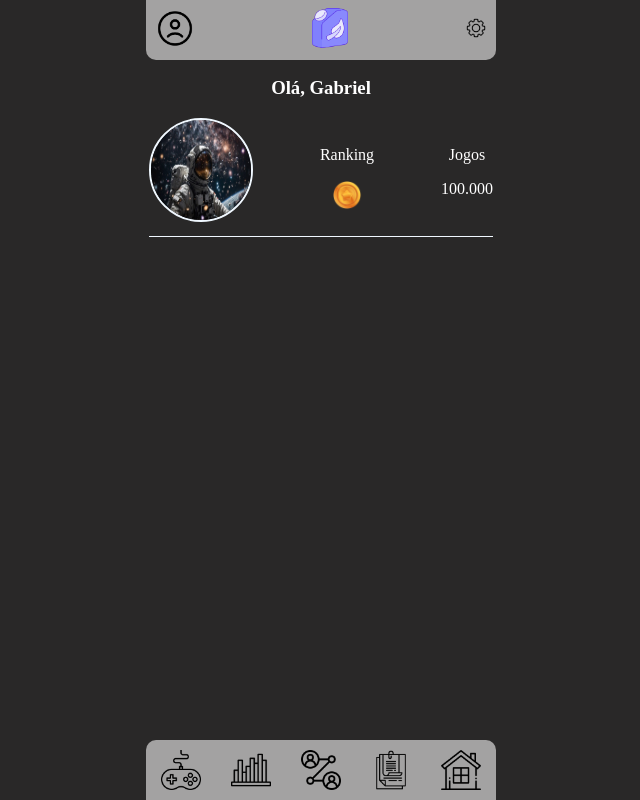
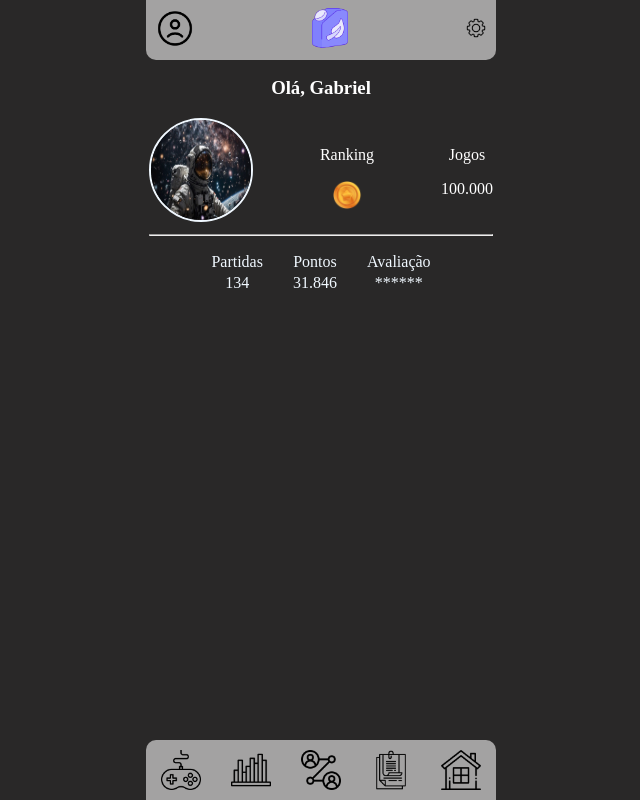
Before and after one commit to Karabolsak/vite-react, a React (Vite) app: page / in a window 1280 px wide. Shown: the whole page, without its empty margins (319-959 px from the left). Built offline with nearby package versions, Linux system fonts and the light colour scheme.

Commit message:
funcionalidade novos Home

```diff
--- a/src/home/index.tsx
+++ b/src/home/index.tsx
@@ -12,7 +12,7 @@ export default function Home () {
             <motion.div
                 initial={{ opacity: 0, scale: 0.8 }}
                 animate={{ opacity: 1, scale: 1 }}
-                transition={{ duration: 0.5, delay: 0.3 }}
+                transition={{ duration: 0.2, delay: 0.3 }}
                 >
                 <h3>Olá, Gabriel</h3>
             </motion.div>
@@ -20,7 +20,7 @@ export default function Home () {
                 <motion.div
                     initial={{ opacity: 0, scale: 0.8 }}
                     animate={{ opacity: 1, scale: 1 }}
-                    transition={{ duration: 0.5, delay: 0.3 }}>
+                    transition={{ duration: 0.2, delay: 0.3 }}>
                     <img
                         src={Usuario}
                         alt="usuario-foto"
@@ -53,6 +53,41 @@ export default function Home () {
                         <p>100.000</p>
                 </motion.div>
             </div>
+            <hr className="border-t border-gray-300 my-4" />
+        </div>
+        <div className='conteudo'>
+            <ul>
+                <li>
+                    <motion.div
+                        initial={{ opacity: 0, scale: 0.8 }}
+                        animate={{ opacity: 1, scale: 1 }}
+                        transition={{ duration: 0.1, delay: 0.3 }}
+                        >
+                            <p>Partidas</p>
+                            <p>134</p>
+                    </motion.div>
+                </li>
+                <li>
+                    <motion.div
+                        initial={{ opacity: 0, scale: 0.8 }}
+                        animate={{ opacity: 1, scale: 1 }}
+                        transition={{ duration: 0.3, delay: 0.3 }}
+                        >
+                            <p>Pontos</p>
+                            <p>31.846</p>
+                    </motion.div>
+                </li>
+                <li>
+                    <motion.div
+                        initial={{ opacity: 0, scale: 0.8 }}
+                        animate={{ opacity: 1, scale: 1 }}
+                        transition={{ duration: 0.5, delay: 0.3 }}
+                        >
+                            <p>Avaliação</p>
+                            <p>******</p>
+                    </motion.div>
+                </li>
+            </ul>
         </div>
         </>
     )
--- a/src/home/style.css
+++ b/src/home/style.css
@@ -1,6 +1,4 @@
 .principal {
-    padding-bottom: 10px;
-    border-bottom: 1px solid aliceblue;
     color: white;
 }
 .principal h3 {
@@ -27,3 +25,27 @@
     max-width: 30px;
     max-height: 30px;
 }
+.conteudo p {
+    margin: 0;
+    margin-bottom: 2.5px;
+}
+.conteudo h4 {
+    margin: 0;
+}
+.conteudo ul {
+    display: flex;
+    gap: 30px;
+    align-items: center;
+    justify-content: center;
+    margin: 0;
+    padding: 0;
+}
+.conteudo li {
+    list-style: none;
+    color: aliceblue;
+    width: auto;
+    height: 60px;
+    display: flex;
+    align-items: center;
+    justify-content: center;
+}
```
